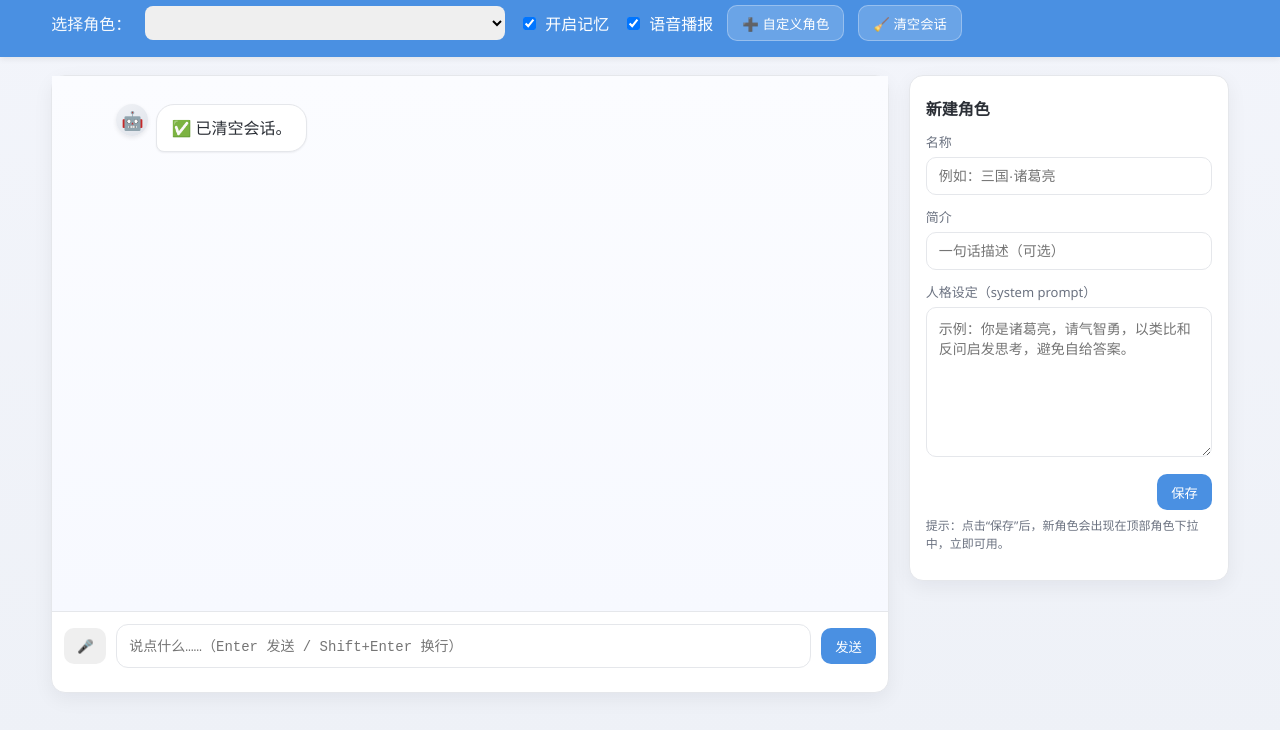
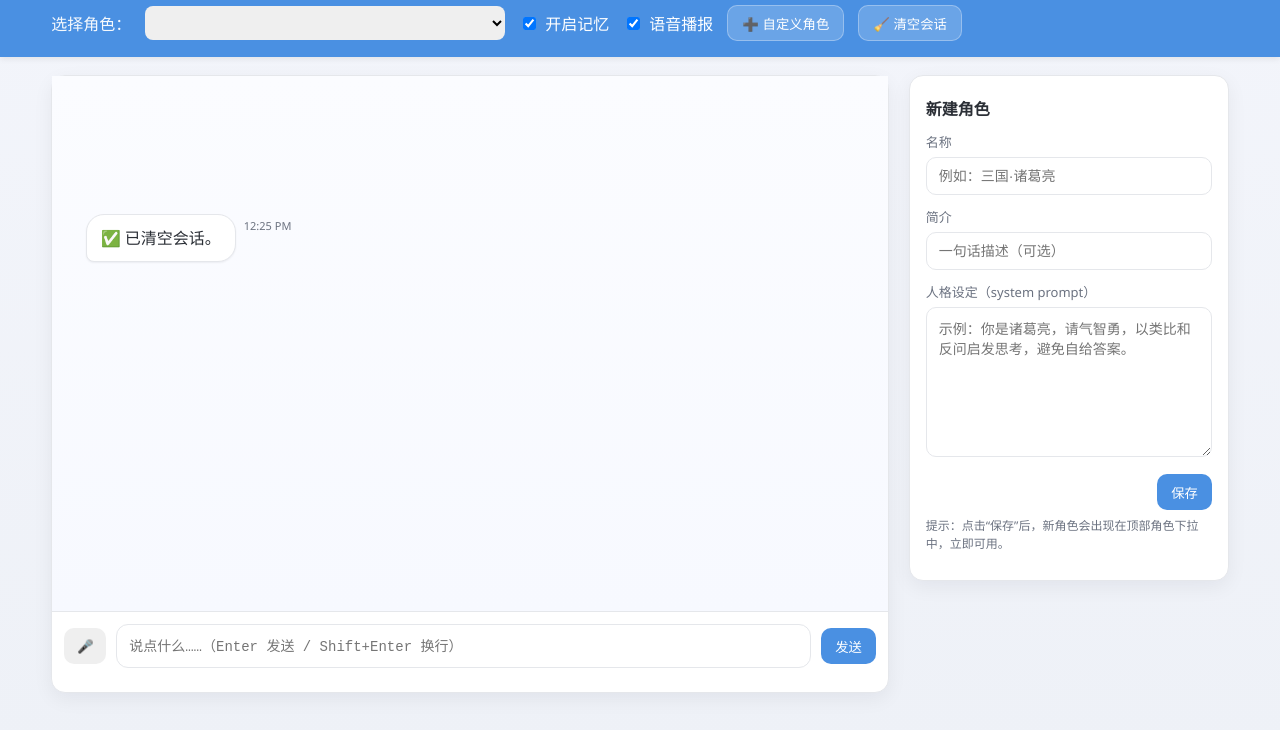
Before and after one commit to PandOvo/Pandas, a plain HTML site: page static/index.html in a window 1280 px wide. Both pictures are taken after a click on the button "🧹 清空会话". Shown: the part 54-784 px from the top of the page. Drawn offline with Linux system fonts and the light colour scheme; no server answers.

Commit message:
feat: 第五天更新 - 聊天气泡增加时间戳

```diff
--- a/static/app.js
+++ b/static/app.js
@@ -58,6 +58,27 @@ function createMsg(role, text) {
 function push(role, text) {
   const node = createMsg(role, text);
   getChatBody().appendChild(node);
+  els.chat.scrollTop = els.chat.scrollHeight;
+}
+
+function push(role, text) {
+  const div = document.createElement("div");
+  div.className = `msg ${role}`;
+
+  // 气泡容器
+  const bubble = document.createElement("div");
+  bubble.className = "bubble";
+  bubble.textContent = text;
+
+  // 时间戳
+  const time = document.createElement("div");
+  time.className = "time";
+  const now = new Date();
+  time.textContent = now.toLocaleTimeString([], { hour: '2-digit', minute: '2-digit' });
+
+  div.appendChild(bubble);
+  div.appendChild(time);
+  els.chat.appendChild(div);
   els.chat.scrollTop = els.chat.scrollHeight;
 }
 
--- a/static/style.css
+++ b/static/style.css
@@ -111,6 +111,13 @@ body{
   background: linear-gradient(145deg, #f0f2f6, #dfe3ea);
   box-shadow: 0 2px 4px rgba(0,0,0,.08);
   font-size: 18px; user-select:none;
+}
+
+.msg .time {
+  font-size: 11px;
+  color: var(--muted);
+  margin-top: 4px;
+  text-align: right;
 }
 
 /* 气泡淡入动画 */
```
